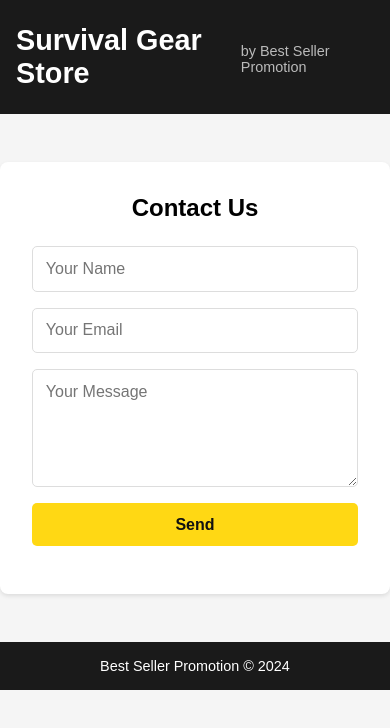
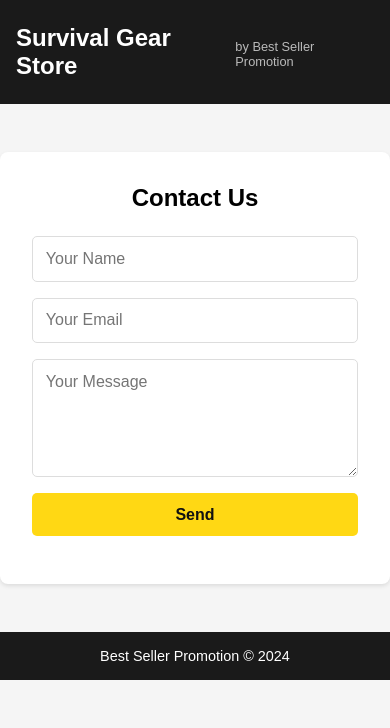
Before and after one commit to akumadem0n/website, a plain HTML site: page contact.html in a window 390 px wide. Drawn offline with Linux system fonts and the light colour scheme.

Commit message:
contact big

```diff
--- a/contact.html
+++ b/contact.html
@@ -109,6 +109,15 @@
         .footer p {
             margin: 0;
         }
+
+        @media (max-width: 767px) {
+    .navbar h1 {
+        font-size: 1.5rem; /* Smaller title for mobile */
+    }
+    .subtitle {
+        font-size: 0.8rem; /* Smaller subtitle for mobile */
+    }
+}
     </style>
 </head>
 <body>
```
Also changed, not shown: index.html (+1 -1 lines).
